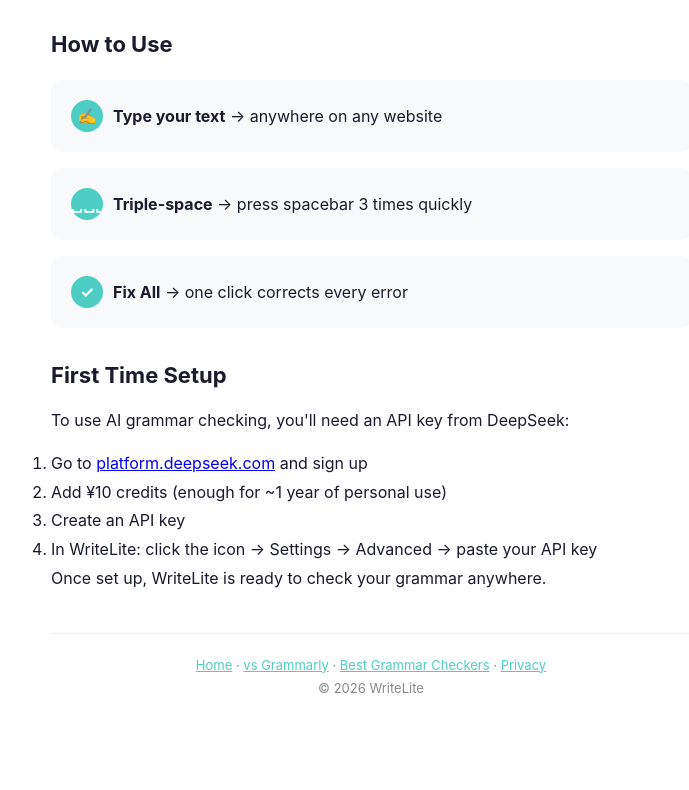
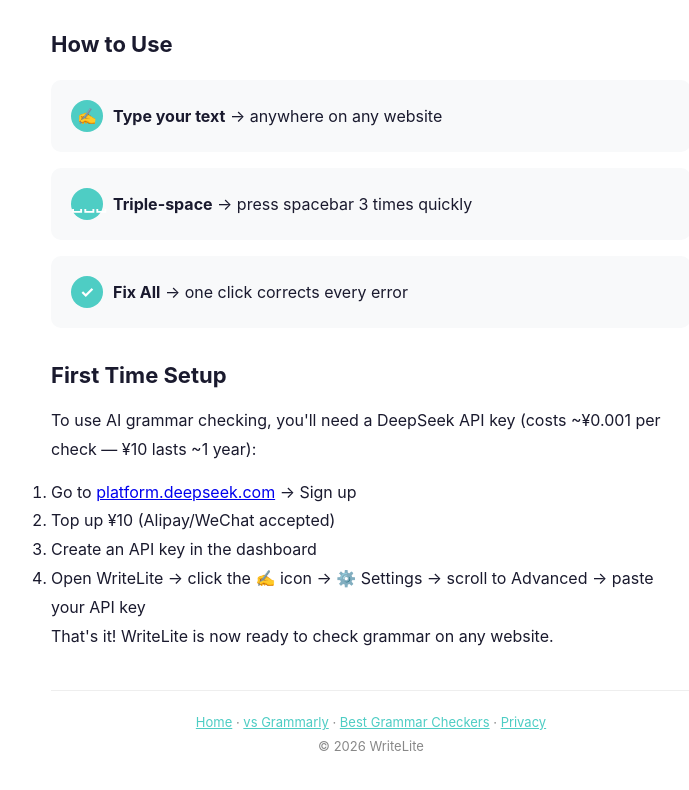
Before and after one commit to aWFF77/writelite, a plain HTML site: page index.html in a window 1280 px wide. Shown: the part 868-1658 px from the top of the page, without its empty margins (269-958 px from the left). Before the commit the page ends 1629 px from the top, so only its background shows below. Drawn offline with Linux system fonts and the light colour scheme.

Commit message:
Add files via upload

```diff
--- a/index.html
+++ b/index.html
@@ -61,14 +61,14 @@
 </div>
 
 <h2>First Time Setup</h2>
-<p>To use AI grammar checking, you'll need an API key from DeepSeek:</p>
+<p>To use AI grammar checking, you'll need a DeepSeek API key (costs ~¥0.001 per check — ¥10 lasts ~1 year):</p>
 <ol>
-  <li>Go to <a href="https://platform.deepseek.com" target="_blank">platform.deepseek.com</a> and sign up</li>
-  <li>Add ¥10 credits (enough for ~1 year of personal use)</li>
-  <li>Create an API key</li>
-  <li>In WriteLite: click the icon → Settings → Advanced → paste your API key</li>
+  <li>Go to <a href="https://platform.deepseek.com" target="_blank">platform.deepseek.com</a> → Sign up</li>
+  <li>Top up ¥10 (Alipay/WeChat accepted)</li>
+  <li>Create an API key in the dashboard</li>
+  <li>Open WriteLite → click the ✍️ icon → ⚙️ Settings → scroll to Advanced → paste your API key</li>
 </ol>
-<p>Once set up, WriteLite is ready to check your grammar anywhere.</p>
+<p>That's it! WriteLite is now ready to check grammar on any website.</p>
 
 <footer>
   <a href="../">Home</a> ·
```
